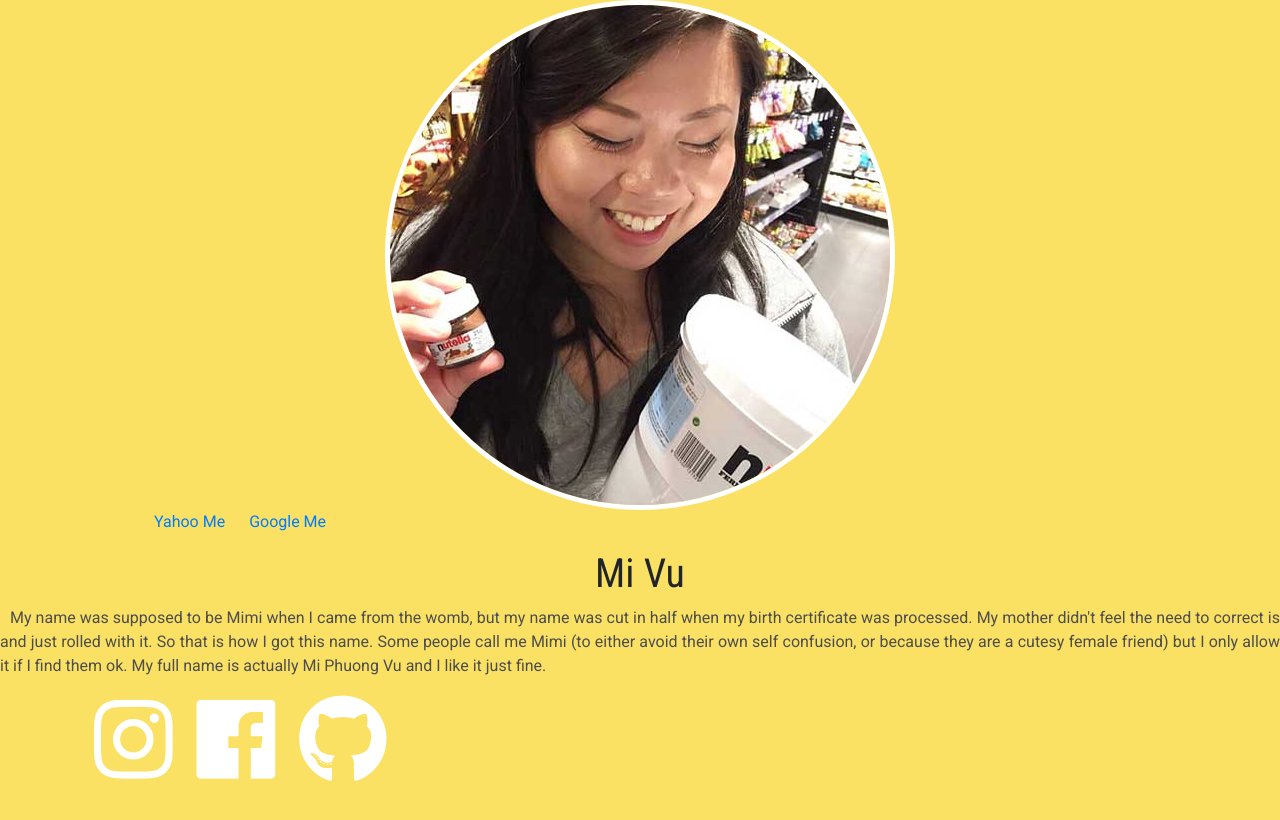
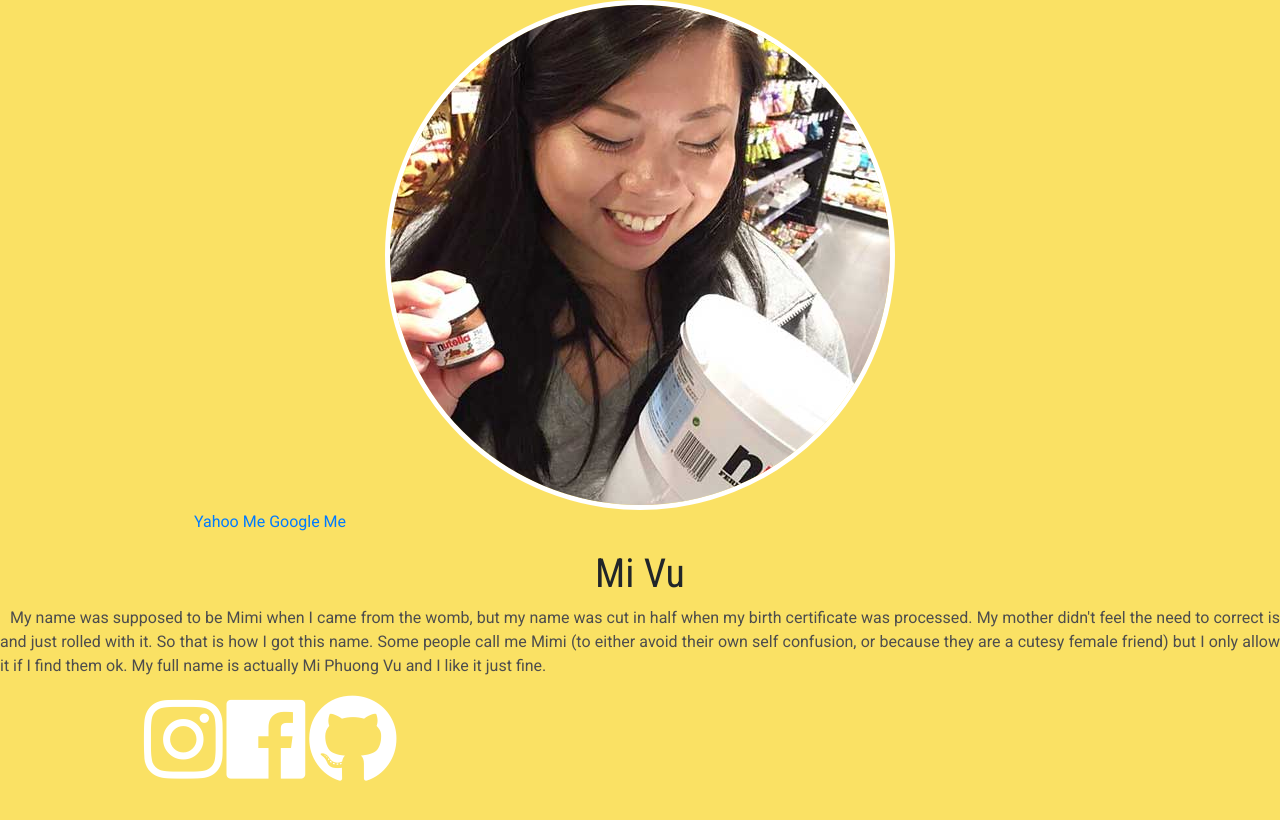
Before and after one commit to MiPhuongVu/thurs-site, a Jekyll site: the page built from index.html, in a window 1280 px wide. Shown: the top 820 px of the page. Built offline with Jekyll 4.4.1, drawn with Linux system fonts in a browser that asks for light colours; nearby versions of some CDN libraries.

Commit message:
Update main.scss

```diff
--- a/assets/css/main.scss
+++ b/assets/css/main.scss
@@ -35,15 +35,18 @@
     border-radius: 300px;
 }
 
+ol {
+    text-align: center;
+}
 
 ul {
     text-align: center;
-    width: 440px;
+    width: 500px;
 }
 
 ul > li {
     display: inline;
-    margin: 0 10px 0 10px;
+    margin: 0 auto;
     width: 100px;
     color: white;
 }
```
